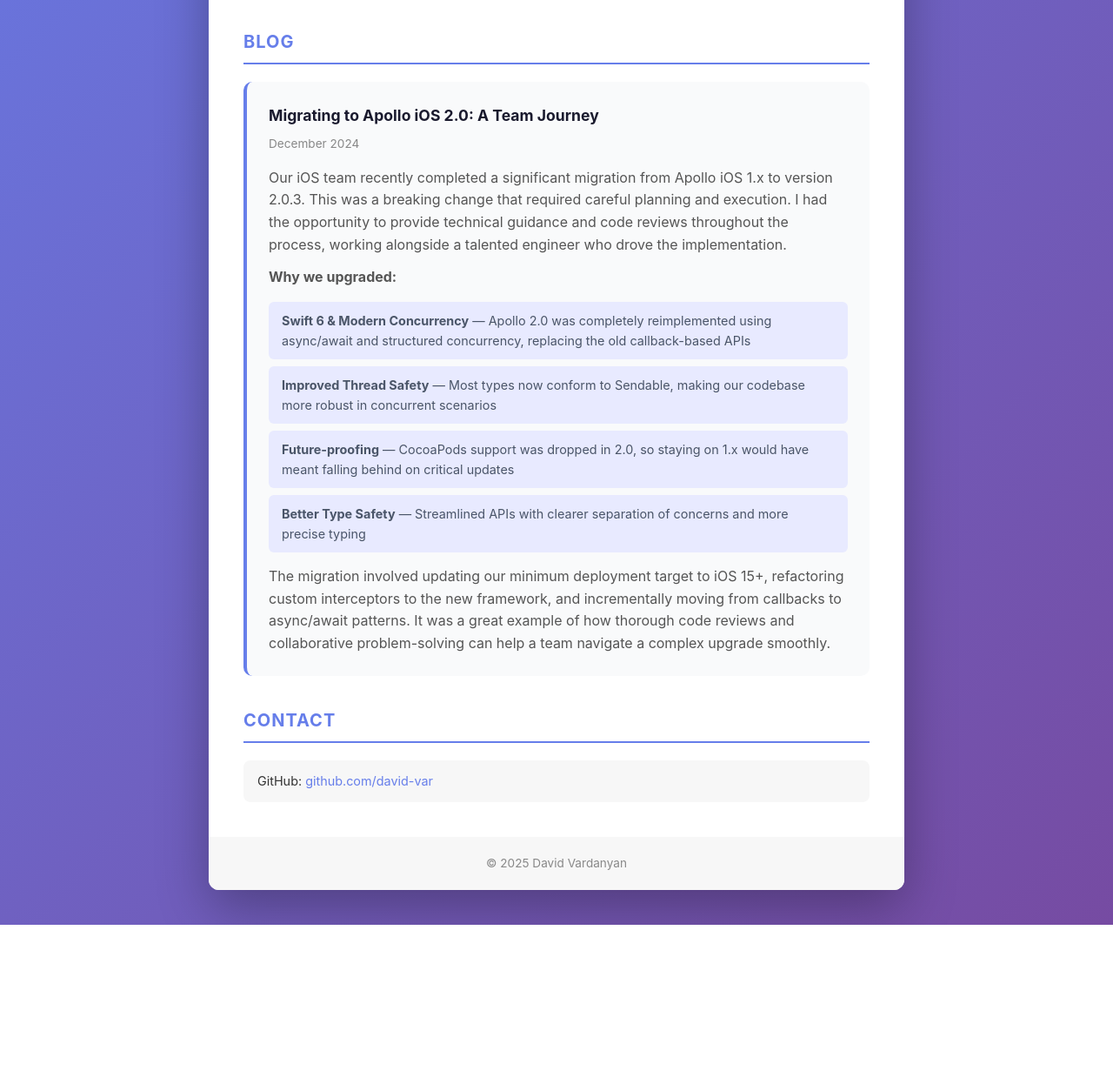
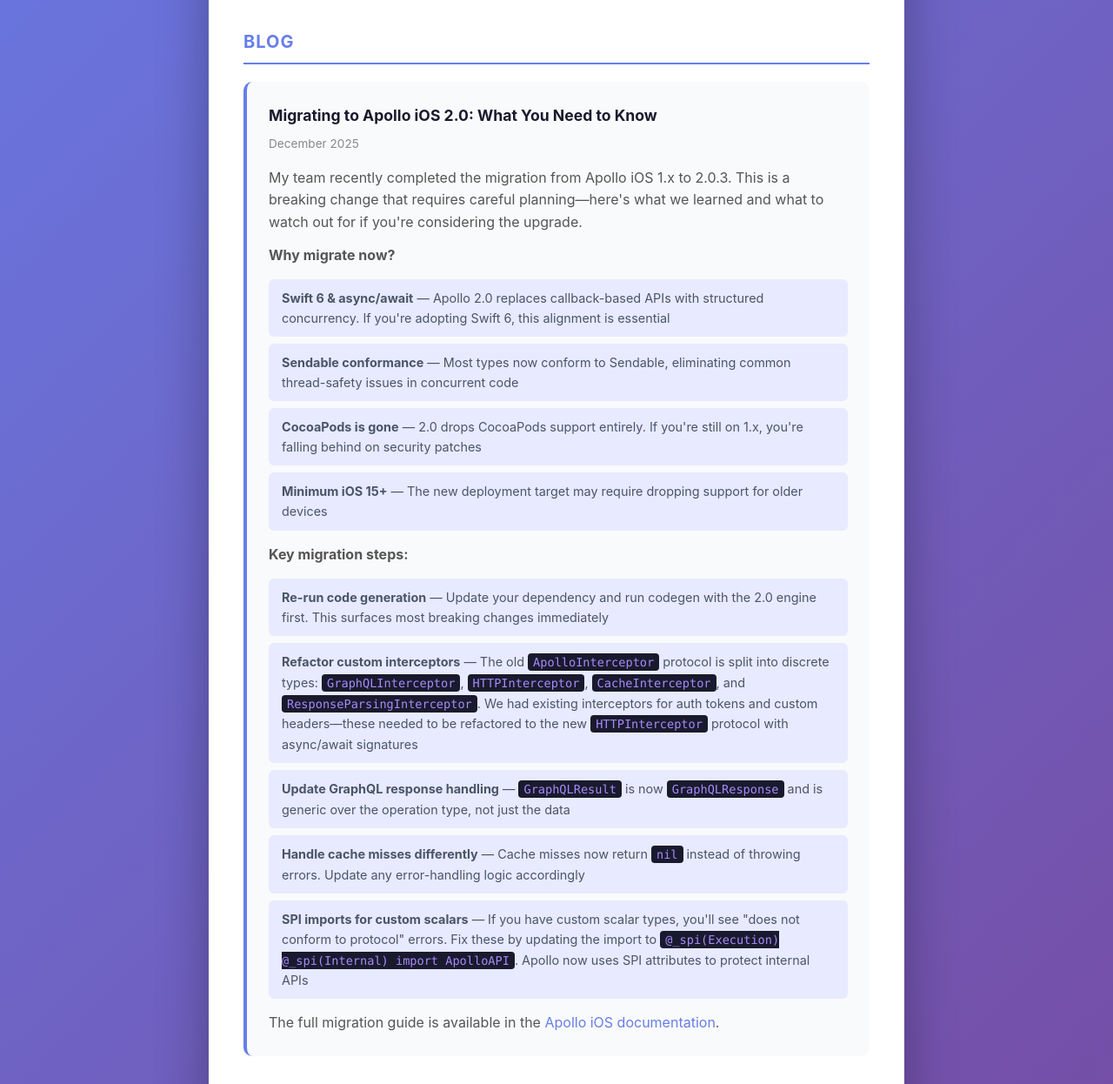
Before and after one commit to david-var/david, a plain HTML site: page index.html in a window 1280 px wide. Shown: the part 628-1874 px from the top of the page at 87% size. Before the commit the page ends 1691 px from the top, so only its background shows below. Drawn offline with Linux system fonts and the light colour scheme.

Commit message:
Update blog post with technical Apollo iOS 2.0 migration guide

```diff
--- a/index.html
+++ b/index.html
@@ -167,6 +167,24 @@
             font-size: 0.9rem;
         }
 
+        .blog-post code {
+            background: #1a1a2e;
+            color: #a78bfa;
+            padding: 2px 6px;
+            border-radius: 4px;
+            font-family: 'SF Mono', Monaco, 'Courier New', monospace;
+            font-size: 0.85rem;
+        }
+
+        .blog-post a {
+            color: #667eea;
+            text-decoration: none;
+        }
+
+        .blog-post a:hover {
+            text-decoration: underline;
+        }
+
         @media (max-width: 600px) {
             h1 {
                 font-size: 1.8rem;
@@ -217,28 +235,35 @@
                 <h2>Blog</h2>
 
                 <article class="blog-post">
-                    <h3>Migrating to Apollo iOS 2.0: A Team Journey</h3>
-                    <p class="date">December 2024</p>
+                    <h3>Migrating to Apollo iOS 2.0: What You Need to Know</h3>
+                    <p class="date">December 2025</p>
                     <p>
-                        Our iOS team recently completed a significant migration from Apollo iOS 1.x to version 2.0.3.
-                        This was a breaking change that required careful planning and execution. I had the opportunity
-                        to provide technical guidance and code reviews throughout the process, working alongside
-                        a talented engineer who drove the implementation.
+                        My team recently completed the migration from Apollo iOS 1.x to 2.0.3. This is a
+                        breaking change that requires careful planning—here's what we learned and what
+                        to watch out for if you're considering the upgrade.
                     </p>
                     <p>
-                        <strong>Why we upgraded:</strong>
+                        <strong>Why migrate now?</strong>
                     </p>
                     <ul>
-                        <li><strong>Swift 6 & Modern Concurrency</strong> — Apollo 2.0 was completely reimplemented using async/await and structured concurrency, replacing the old callback-based APIs</li>
-                        <li><strong>Improved Thread Safety</strong> — Most types now conform to Sendable, making our codebase more robust in concurrent scenarios</li>
-                        <li><strong>Future-proofing</strong> — CocoaPods support was dropped in 2.0, so staying on 1.x would have meant falling behind on critical updates</li>
-                        <li><strong>Better Type Safety</strong> — Streamlined APIs with clearer separation of concerns and more precise typing</li>
+                        <li><strong>Swift 6 & async/await</strong> — Apollo 2.0 replaces callback-based APIs with structured concurrency. If you're adopting Swift 6, this alignment is essential</li>
+                        <li><strong>Sendable conformance</strong> — Most types now conform to Sendable, eliminating common thread-safety issues in concurrent code</li>
+                        <li><strong>CocoaPods is gone</strong> — 2.0 drops CocoaPods support entirely. If you're still on 1.x, you're falling behind on security patches</li>
+                        <li><strong>Minimum iOS 15+</strong> — The new deployment target may require dropping support for older devices</li>
                     </ul>
                     <p>
-                        The migration involved updating our minimum deployment target to iOS 15+, refactoring
-                        custom interceptors to the new framework, and incrementally moving from callbacks to
-                        async/await patterns. It was a great example of how thorough code reviews and
-                        collaborative problem-solving can help a team navigate a complex upgrade smoothly.
+                        <strong>Key migration steps:</strong>
+                    </p>
+                    <ul>
+                        <li><strong>Re-run code generation</strong> — Update your dependency and run codegen with the 2.0 engine first. This surfaces most breaking changes immediately</li>
+                        <li><strong>Refactor custom interceptors</strong> — The old <code>ApolloInterceptor</code> protocol is split into discrete types: <code>GraphQLInterceptor</code>, <code>HTTPInterceptor</code>, <code>CacheInterceptor</code>, and <code>ResponseParsingInterceptor</code>. We had existing interceptors for auth tokens and custom headers—these needed to be refactored to the new <code>HTTPInterceptor</code> protocol with async/await signatures</li>
+                        <li><strong>Update GraphQL response handling</strong> — <code>GraphQLResult</code> is now <code>GraphQLResponse</code> and is generic over the operation type, not just the data</li>
+                        <li><strong>Handle cache misses differently</strong> — Cache misses now return <code>nil</code> instead of throwing errors. Update any error-handling logic accordingly</li>
+                        <li><strong>SPI imports for custom scalars</strong> — If you have custom scalar types, you'll see "does not conform to protocol" errors. Fix these by updating the import to <code>@_spi(Execution) @_spi(Internal) import ApolloAPI</code>. Apollo now uses SPI attributes to protect internal APIs</li>
+                    </ul>
+                    <p>
+                        The full migration guide is available in the
+                        <a href="https://www.apollographql.com/docs/ios/migrations/2.0" target="_blank">Apollo iOS documentation</a>.
                     </p>
                 </article>
 
```
